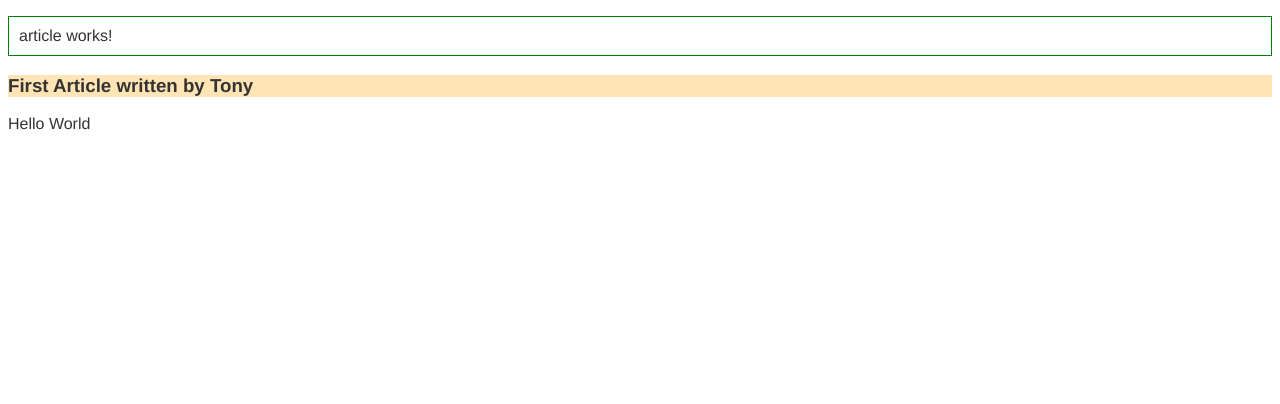
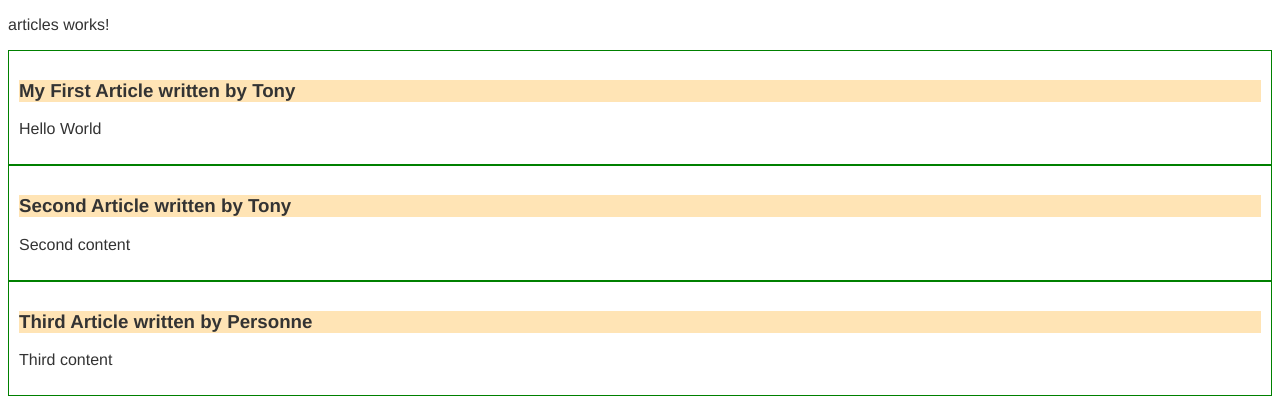
Before and after one commit to Polytech-Paris-Sud-Web/TP_LIM, an Angular app: page / in a window 1280 px wide. Shown: the top 404 px of the page. Built offline with nearby package versions, Linux system fonts and the light colour scheme.

Commit message:
fix accessibility of author

```diff
--- a/src/app/app.component.html
+++ b/src/app/app.component.html
@@ -1,3 +1,2 @@
-<app-article></app-article>
-
+<app-articles></app-articles>
 <router-outlet></router-outlet>
--- a/src/app/app.module.ts
+++ b/src/app/app.module.ts
@@ -4,10 +4,12 @@ import { BrowserModule } from '@angular/platform-browser';
 import { AppRoutingModule } from './app-routing.module';
 import { AppComponent } from './app.component';
 import { ArticleComponent } from './article/article.component';
+import { ArticlesComponent } from './articles/articles.component';
 @NgModule({
   declarations: [
     AppComponent,
-    ArticleComponent
+    ArticleComponent,
+    ArticlesComponent
   ],
   imports: [
     BrowserModule,
--- a/src/app/article/article.component.html
+++ b/src/app/article/article.component.html
@@ -1,5 +1,4 @@
-<p class="success">article works!</p>
-<div>
+<div class="success">
     <h3 id="title"> {{this.title}} written by {{this.author}} </h3>
     <p> {{this.content}} </p>
 </div>
--- a/src/app/article/article.component.ts
+++ b/src/app/article/article.component.ts
@@ -1,4 +1,4 @@
-import { Component, OnInit } from '@angular/core';
+import { Component, Input, OnInit } from '@angular/core';
 
 @Component({
   selector: 'app-article',
@@ -7,12 +7,15 @@ import { Component, OnInit } from '@angular/core';
 })
 export class ArticleComponent implements OnInit {
 
-  readonly title: string;
-  readonly author: string;
-  readonly content: string;
+  @Input()
+  title: string;
+  @Input()
+  author: string;
+  @Input("customContent")
+  content: string;
 
   constructor(){
-    this.title = 'First Article';
+    this.title = 'Name';
     this.author = 'Tony';
     this.content = 'Hello World';
   }
--- /dev/null
+++ b/src/app/article/article.ts
@@ -0,0 +1,5 @@
+export interface IArticle {
+  title: string;
+  author: string;
+  content: string;
+}
--- /dev/null
+++ b/src/app/articles/articles.component.html
@@ -0,0 +1,4 @@
+<p>articles works!</p>
+<div *ngFor="let article of articles">
+    <app-article [title]="this.article.title" [author]="this.article.author" [customContent]="this.article.content"></app-article>
+</div>
--- /dev/null
+++ b/src/app/articles/articles.component.ts
@@ -0,0 +1,18 @@
+import { Component, OnInit } from '@angular/core';
+import { IArticle } from '../article/article';
+
+@Component({
+  selector: 'app-articles',
+  templateUrl: './articles.component.html',
+  styleUrls: ['./articles.component.scss']
+})
+export class ArticlesComponent implements OnInit {
+  articles: IArticle[] = [{ title: 'My First Article', author:'Tony', content: 'Hello World' },
+  { title: 'Second Article', author:'Tony', content: 'Second content' },
+  { title: 'Third Article', author:'Personne', content: 'Third content' }]
+  constructor() { }
+
+  ngOnInit(): void {
+  }
+
+}
```
Also changed, not shown: src/app/articles/articles.component.scss (added), 1 other file (tests, documents, lock files or other folders).
